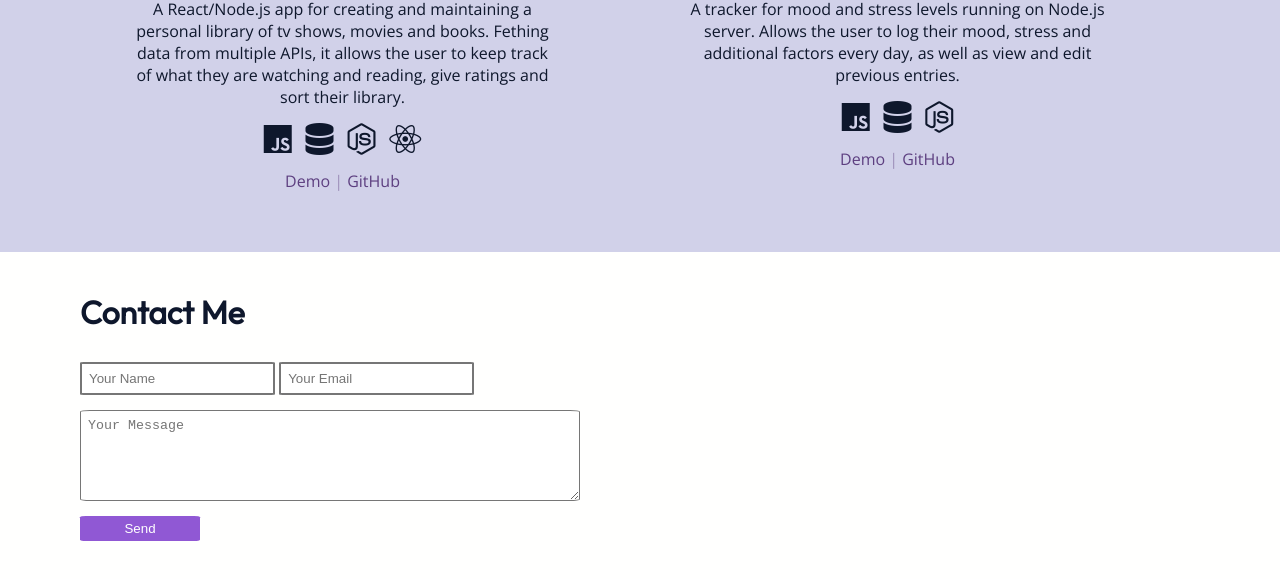
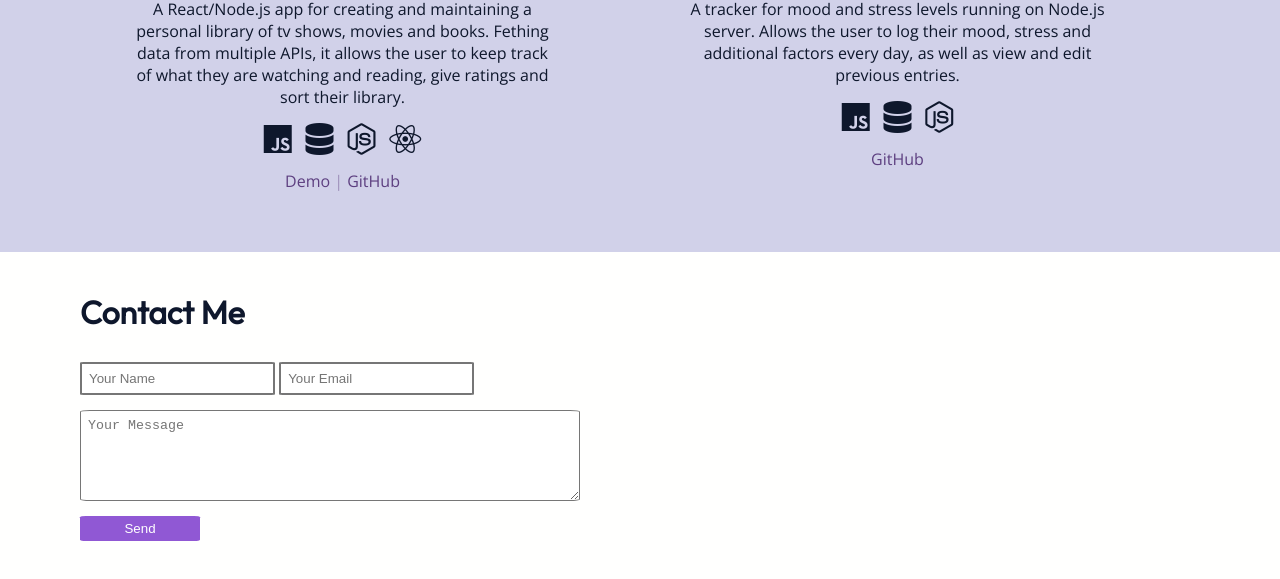
Before and after one commit to arrenkae/dev-portfolio, a plain HTML site: page index.html in a window 1280 px wide. Shown: the part 1321-1900 px from the top of the page. Drawn offline with nearby package versions, Linux system fonts and the light colour scheme.

Commit message:
changed project preview

```diff
--- a/index.html
+++ b/index.html
@@ -85,7 +85,7 @@
                         <i class="fa-brands fa-node-js fa-2xl"></i>
                     </div>
                     <p class="project-links">
-                        <a href="https://moodtracker-g5ep.onrender.com">Demo</a> | <a href="https://github.com/arrenkae/moodtracker">GitHub</a>
+                        <a href="https://github.com/arrenkae/moodtracker">GitHub</a>
                     </p>
                 </div>
             </section>
```
Also changed, not shown: media/project-previews/project-media-library.jpg.
